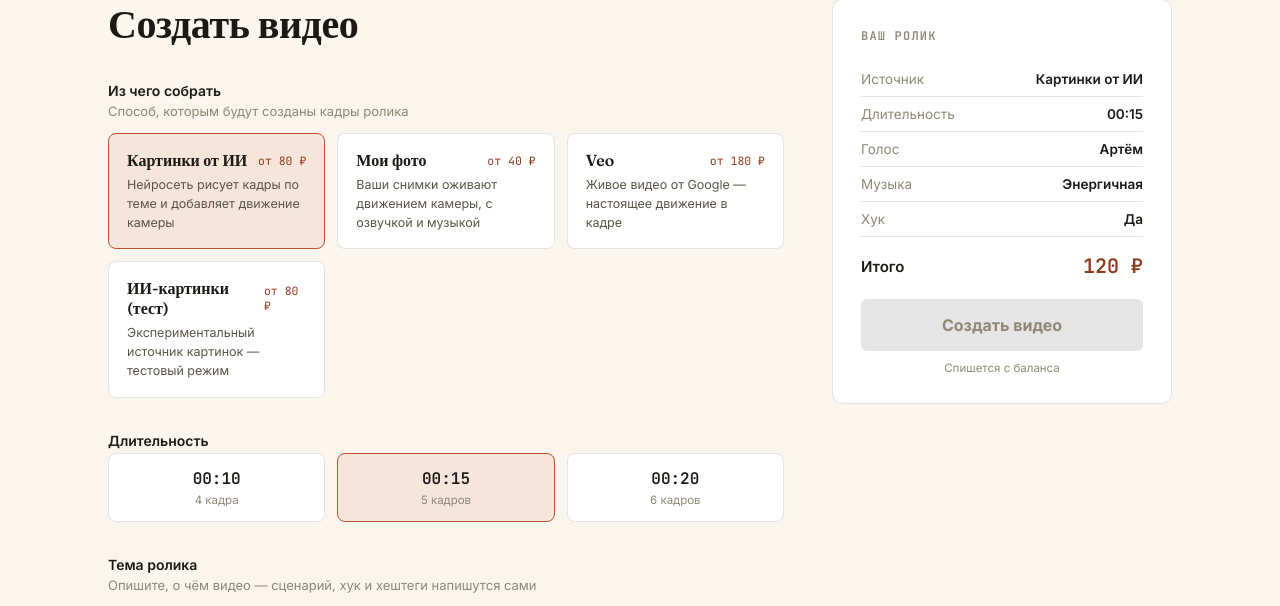
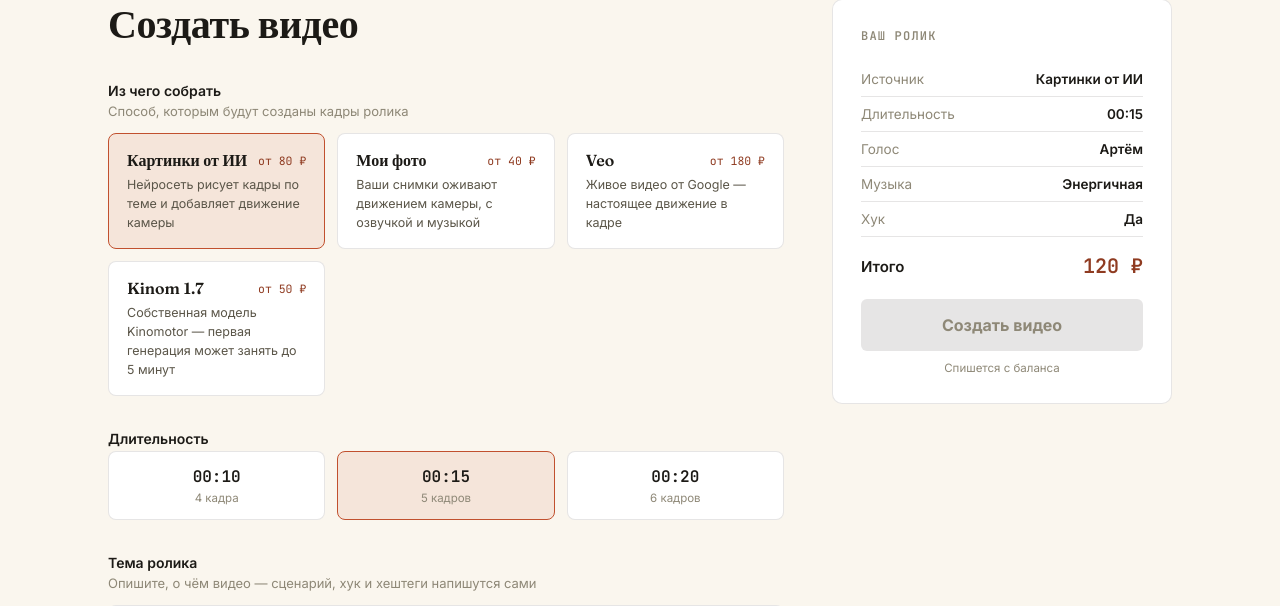
Before and after one commit to vlad23101983-jpg/reelframe, a FastAPI app: page /create in a window 1280 px wide. Shown: the part 115-721 px from the top of the page. Run offline with FastAPI, Linux system fonts and the light colour scheme.

Commit message:
feat: rename zimage source to Kinom 1.7, lower pricing, add cold-start warning
- Pricing: 80/120/160 -> 50/70/100 (reflects the low real cost of own GPU)
- Card renamed 'ИИ-картинки (тест)' -> 'Kinom 1.7' across backend + frontend
- Progress screen shows a note about possible 5-minute wait on first run

```diff
--- a/generate.py
+++ b/generate.py
@@ -37,7 +37,7 @@ PRICES = {
     "ai":     {10: 80,  15: 120, 20: 160},
     "upload": {10: 40,  15: 50,  20: 60},
     "veo":    {10: 180, 15: 240, 20: 280},
-    "zimage": {10: 80,  15: 120, 20: 160},  # экспериментальный источник — свой RunPod (Z-Image-Turbo)
+    "zimage": {10: 50,  15: 70,  20: 100},  # Kinom 1.7 — собственная модель на RunPod
 }
 
 PHOTO_RANGE = {10: (3, 5), 15: (4, 7), 20: (5, 8)}
--- a/templates/create.html
+++ b/templates/create.html
@@ -34,8 +34,8 @@
           <div class="opt-desc">Живое видео от Google — настоящее движение в кадре</div>
         </div>
         <div class="opt" data-src="zimage" onclick="pick(this,'source')">
-          <div class="opt-top"><span class="opt-name">ИИ-картинки (тест)</span><span class="opt-price mono">от 80 ₽</span></div>
-          <div class="opt-desc">Экспериментальный источник картинок — тестовый режим</div>
+          <div class="opt-top"><span class="opt-name">Kinom 1.7</span><span class="opt-price mono">от 50 ₽</span></div>
+          <div class="opt-desc">Собственная модель Kinomotor — первая генерация может занять до 5 минут</div>
         </div>
       </div>
     </div>
@@ -153,10 +153,10 @@ const PRICES = {
   ai:     {10:80,  15:120, 20:160},
   upload: {10:40,  15:50,  20:60},
   veo:    {10:180, 15:240, 20:280},
-  zimage: {10:80,  15:120, 20:160}
+  zimage: {10:50,  15:70,  20:100}
 };
 const PHOTO_RANGE = {10:[3,5], 15:[4,7], 20:[5,8]};
-const SRC_TITLE = {ai:'Картинки от ИИ', upload:'Мои фото', veo:'Veo', zimage:'ИИ-картинки (тест)'};
+const SRC_TITLE = {ai:'Картинки от ИИ', upload:'Мои фото', veo:'Veo', zimage:'Kinom 1.7'};
 
 const st = {source:'ai', duration:'15', voice:'v_artem', voiceTitle:'Артём',
             music:'m_energetic', musicTitle:'Энергичная', hook:true, topic:'',
@@ -231,13 +231,17 @@ function sync(){
 
 async function startGen(){
   const s = document.getElementById('summary');
+  const kinomNote = st.source === 'zimage'
+    ? `<p style="font-size:11.5px; color:var(--muted); margin:10px 0 0;">Kinom 1.7 — своя модель, первый запуск может занять до 5 минут, дальше быстрее</p>`
+    : '';
   s.innerHTML = `<h3>ГЕНЕРАЦИЯ</h3>
     <div class="progress-list">
       <div class="prow active" id="p1"><span class="pdot">1</span> Пишем сценарий</div>
       <div class="prow" id="p2"><span class="pdot">2</span> Генерируем озвучку</div>
       <div class="prow" id="p3"><span class="pdot">3</span> Создаём кадры</div>
       <div class="prow" id="p4"><span class="pdot">4</span> Собираем видео</div>
-    </div>`;
+    </div>
+    ${kinomNote}`;
 
   try{
     if(st.source === 'upload'){
```
